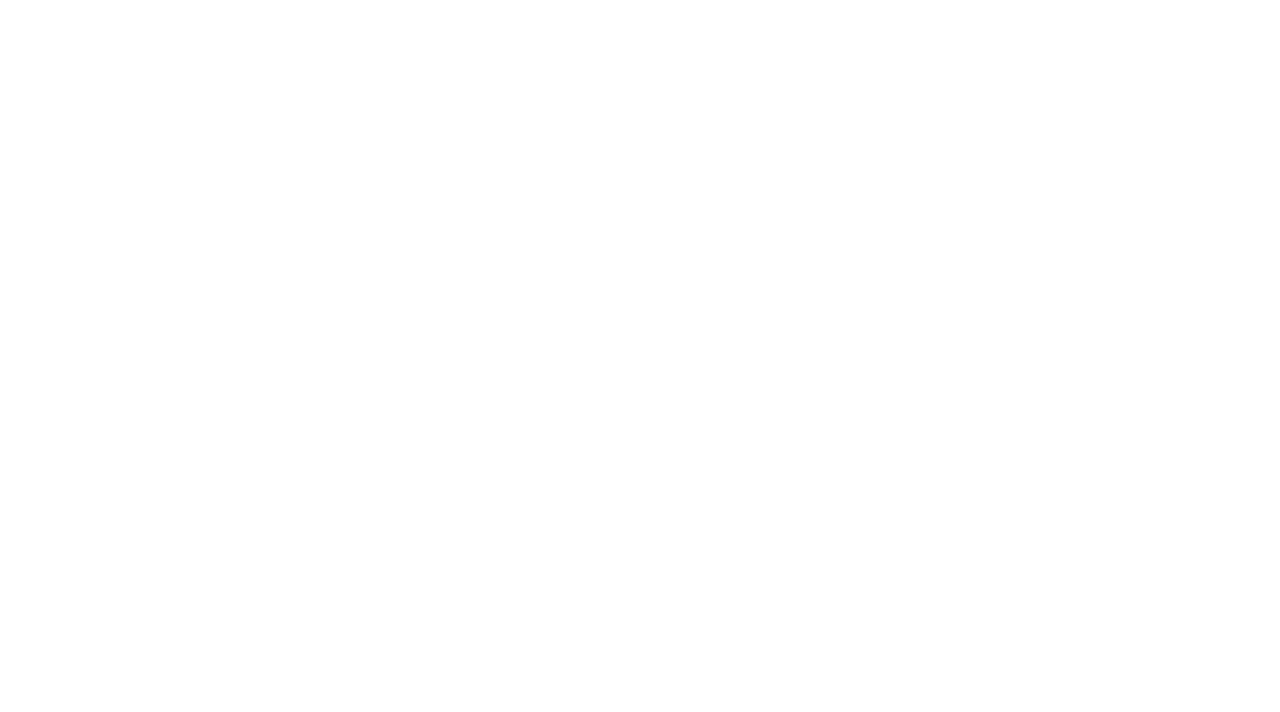
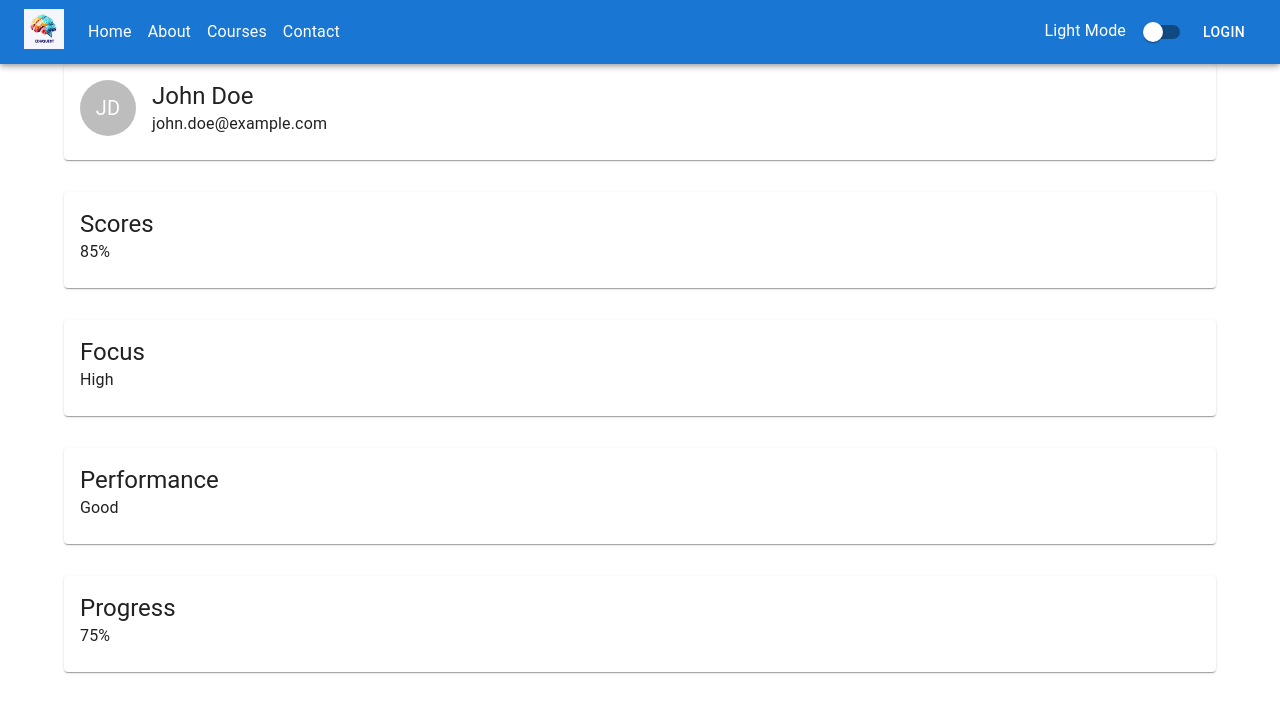
Before and after one commit to kishan20-00/EduQuest, a React (Create React App) app in the folder frontend/: page /profile in a window 1280 px wide. Before the commit this address had no page. Shown: the top 712 px of the page. Built offline with nearby package versions, Linux system fonts and the light colour scheme.

Commit message:
Updated Codes

```diff
--- a/frontend/src/App.js
+++ b/frontend/src/App.js
@@ -1,19 +1,43 @@
-import React from 'react';
+import React, { useState } from 'react';
 import { BrowserRouter as Router, Route, Routes } from 'react-router-dom';
 import SignIn from './components/Signin';
 import SignUp from './components/Signup';
 import { AuthProvider } from './contexts/AuthContext';
+import { ThemeProvider, createTheme } from '@mui/material/styles';
+import CssBaseline from '@mui/material/CssBaseline';
+import HomePage from './components/HomePage';
+import NavBar from './components/Navbar';
+import ProfilePage from './components/Profile';
 
 function App() {
+
+  const [darkMode, setDarkMode] = useState(false);
+
+  const lightTheme = createTheme({
+    palette: {
+      mode: 'light',
+    },
+  });
+
+  const darkTheme = createTheme({
+    palette: {
+      mode: 'dark',
+    },
+  });
+
   return (
     <Router>
     <AuthProvider>
-
+    <ThemeProvider theme={darkMode ? darkTheme : lightTheme}>
+    <CssBaseline />
+    <NavBar darkMode={darkMode} setDarkMode={setDarkMode} />
       <Routes>
-          <Route path="/" element={<SignIn />} />
+      <Route path="/" element={<HomePage />} />
+          <Route path="/signin" element={<SignIn />} />
           <Route path="/signup" element={<SignUp />} />
+          <Route path="/profile" element={<ProfilePage />} />
       </Routes>
-
+      </ThemeProvider>
     </AuthProvider>
     </Router>
   );
--- /dev/null
+++ b/frontend/src/components/HomePage.js
@@ -0,0 +1,81 @@
+import React from 'react';
+import { Box, Typography, Container, Grid, Card, CardContent, CardMedia, CardActionArea } from '@mui/material';
+// import backgroundImage from '../images/your-background-image.jpg';
+
+const courses = [
+  {
+    id: 1,
+    title: 'Cyber Security',
+    description: 'Lorem ipsum dolor sit amet, consectetur adipiscing.',
+    image: 'https://www.technologysolutions.net/wp-content/uploads/2023/09/pros-and-cons-scaled-2560x1280.jpeg'
+  },
+  {
+    id: 2,
+    title: 'Software Engineering',
+    description: 'Quisque nisl eros, pulvinar facilisis justo mollis.',
+    image: 'https://www.herzing.edu/sites/default/files/styles/fp_960_480/public/2020-09/how-to-become-software-engineer.jpg.webp?itok=uuamJN8l'
+  },
+  {
+    id: 3,
+    title: 'Database Management',
+    description: 'Auctor consequat urna. Morbi a bibendum metus.',
+    image: 'https://www.exasol.com/app/uploads/2023/12/thumbnail-what-is-a-relational-database.webp'
+  },
+  {
+    id: 4,
+    title: 'Machine Learning',
+    description: 'Vestibulum ante ipsum primis in faucibus orci luctus.',
+    image: 'https://bitrock.it/wp-content/uploads/2023/12/Blog-Post_Visuals-1.png'
+  }
+];
+
+const HomePage = () => {
+  return (
+    <Box
+      sx={{
+        // backgroundImage: `url(${backgroundImage})`,
+        // backgroundRepeat: 'no-repeat',
+        // backgroundSize: 'cover',
+        // backgroundAttachment: 'fixed',
+        minHeight: '100vh',
+        paddingTop: 8,
+        paddingBottom: 4,
+      }}
+    >
+      <Container>
+        <Typography variant="h3" component="h1" gutterBottom>
+          Welcome to the EduQuest
+        </Typography>
+        <Typography variant="h5" component="h2" gutterBottom>
+          Explore our courses in different areas of Information Technology
+        </Typography>
+        <Grid container spacing={4}>
+          {courses.map((course) => (
+            <Grid item key={course.id} xs={12} sm={6} md={4}>
+              <Card>
+                <CardActionArea>
+                  <CardMedia
+                    component="img"
+                    height="140"
+                    image={course.image}
+                    alt={course.title}
+                  />
+                  <CardContent>
+                    <Typography gutterBottom variant="h5" component="div">
+                      {course.title}
+                    </Typography>
+                    <Typography variant="body2" color="text.secondary">
+                      {course.description}
+                    </Typography>
+                  </CardContent>
+                </CardActionArea>
+              </Card>
+            </Grid>
+          ))}
+        </Grid>
+      </Container>
+    </Box>
+  );
+};
+
+export default HomePage;
--- /dev/null
+++ b/frontend/src/components/Navbar.js
@@ -0,0 +1,91 @@
+import React, { useContext } from 'react';
+import { AppBar, Toolbar, Typography, Switch, Box, IconButton, Menu, MenuItem, Button } from '@mui/material';
+import { Link as RouterLink } from 'react-router-dom';
+import AccountCircle from '@mui/icons-material/AccountCircle';
+import AuthContext from '../contexts/AuthContext';
+import logo from '../images/Logo.png'; // Adjust the path to your logo
+
+const NavBar = ({ darkMode, setDarkMode }) => {
+  const { user, logout } = useContext(AuthContext);
+  const handleThemeChange = () => {
+    setDarkMode(!darkMode);
+  };
+
+  const [anchorEl, setAnchorEl] = React.useState(null);
+
+  const handleMenu = (event) => {
+    setAnchorEl(event.currentTarget);
+  };
+
+  const handleClose = () => {
+    setAnchorEl(null);
+  };
+
+  return (
+    <AppBar position="fixed">
+      <Toolbar>
+        <Box component={RouterLink} to="/" sx={{ textDecoration: 'none', color: 'inherit', marginRight: 2 }}>
+          <img src={logo} alt="EduQuest Logo" style={{ height: '40px' }} />
+        </Box>
+        <Box sx={{ display: 'flex', alignItems: 'center' }}>
+          <Typography variant="body1" component={RouterLink} to="/" sx={{ margin: 1, textDecoration: 'none', color: 'inherit' }}>
+            Home
+          </Typography>
+          <Typography variant="body1" component={RouterLink} to="/about" sx={{ margin: 1, textDecoration: 'none', color: 'inherit' }}>
+            About
+          </Typography>
+          <Typography variant="body1" component={RouterLink} to="/courses" sx={{ margin: 1, textDecoration: 'none', color: 'inherit' }}>
+            Courses
+          </Typography>
+          <Typography variant="body1" component={RouterLink} to="/contact" sx={{ margin: 1, textDecoration: 'none', color: 'inherit' }}>
+            Contact
+          </Typography>
+        </Box>
+        <Box sx={{ flexGrow: 1 }} />
+        <Box>
+          <Typography variant="body1" sx={{ display: 'inline', marginRight: 1 }}>
+            {darkMode ? 'Dark' : 'Light'} Mode
+          </Typography>
+          <Switch checked={darkMode} onChange={handleThemeChange} />
+        </Box>
+        {user ? (
+          <Box>
+            <IconButton
+              size="large"
+              edge="end"
+              aria-label="account of current user"
+              aria-controls="menu-appbar"
+              aria-haspopup="true"
+              onClick={handleMenu}
+              color="inherit"
+            >
+              <AccountCircle />
+            </IconButton>
+            <Menu
+              id="menu-appbar"
+              anchorEl={anchorEl}
+              anchorOrigin={{
+                vertical: 'top',
+                horizontal: 'right',
+              }}
+              keepMounted
+              transformOrigin={{
+                vertical: 'top',
+                horizontal: 'right',
+              }}
+              open={Boolean(anchorEl)}
+              onClose={handleClose}
+            >
+              <MenuItem onClick={handleClose} component={RouterLink} to="/profile">Profile</MenuItem>
+              <MenuItem onClick={handleClose} onClick={logout}>Logout</MenuItem>
+            </Menu>
+          </Box>
+        ) : (
+          <Button color="inherit" component={RouterLink} to="/signin">Login</Button>
+        )}
+      </Toolbar>
+    </AppBar>
+  );
+};
+
+export default NavBar;
--- /dev/null
+++ b/frontend/src/components/Profile.js
@@ -0,0 +1,93 @@
+import React from 'react';
+import { Box, Typography, Container, Grid, Card, CardContent, Avatar } from '@mui/material';
+
+const ProfilePage = () => {
+  const userDetails = {
+    name: 'John Doe',
+    email: 'john.doe@example.com',
+    scores: '85%',
+    focus: 'High',
+    performance: 'Good',
+    progress: '75%'
+  };
+
+  return (
+    <Box
+      sx={{
+        minHeight: '100vh',
+        paddingTop: 8,
+        paddingBottom: 4,
+      }}
+    >
+      <Container>
+        {/* User Details */}
+        <Card sx={{ marginBottom: 4 }}>
+          <CardContent>
+            <Grid container spacing={2} alignItems="center">
+              <Grid item>
+                <Avatar sx={{ width: 56, height: 56 }}>JD</Avatar>
+              </Grid>
+              <Grid item>
+                <Typography variant="h5">{userDetails.name}</Typography>
+                <Typography variant="body1">{userDetails.email}</Typography>
+              </Grid>
+            </Grid>
+          </CardContent>
+        </Card>
+        {/* User Metrics */}
+        <Grid container spacing={4}>
+          <Grid item xs={12}>
+            <Card>
+              <CardContent>
+                <Typography variant="h5" component="div">
+                  Scores
+                </Typography>
+                <Typography variant="body1">
+                  {userDetails.scores}
+                </Typography>
+              </CardContent>
+            </Card>
+          </Grid>
+          <Grid item xs={12}>
+            <Card>
+              <CardContent>
+                <Typography variant="h5" component="div">
+                  Focus
+                </Typography>
+                <Typography variant="body1">
+                  {userDetails.focus}
+                </Typography>
+              </CardContent>
+            </Card>
+          </Grid>
+          <Grid item xs={12}>
+            <Card>
+              <CardContent>
+                <Typography variant="h5" component="div">
+                  Performance
+                </Typography>
+                <Typography variant="body1">
+                  {userDetails.performance}
+                </Typography>
+              </CardContent>
+            </Card>
+          </Grid>
+          <Grid item xs={12}>
+            <Card>
+              <CardContent>
+                <Typography variant="h5" component="div">
+                  Progress
+                </Typography>
+                <Typography variant="body1">
+                  {userDetails.progress}
+                </Typography>
+              </CardContent>
+            </Card>
+          </Grid>
+        </Grid>
+      </Container>
+    </Box>
+  );
+};
+
+export default ProfilePage;
--- a/frontend/src/contexts/AuthContext.js
+++ b/frontend/src/contexts/AuthContext.js
@@ -25,7 +25,7 @@ export const AuthProvider = ({ children }) => {
       axios.defaults.headers.common['Authorization'] = `Bearer ${response.data.token}`;
       setUser({ token: response.data.token });
       console.log(response.data);
-      history('/signup');
+      history('/');
     } catch (error) {
       console.error('Error logging in:', error);
       // Handle specific error messages if needed
@@ -38,7 +38,7 @@ export const AuthProvider = ({ children }) => {
       localStorage.setItem('token', response.data.token);
       axios.defaults.headers.common['Authorization'] = `Bearer ${response.data.token}`;
       setUser({ token: response.data.token });
-      history('/dashboard');
+      history('/');
     } catch (error) {
       console.error('Error signing up:', error);
       // Handle specific error messages if needed
@@ -49,7 +49,7 @@ export const AuthProvider = ({ children }) => {
     localStorage.removeItem('token');
     delete axios.defaults.headers.common['Authorization'];
     setUser(null);
-    history('/signin');
+    history('/');
   };
 
   return (
--- a/frontend/src/index.css
+++ b/frontend/src/index.css
@@ -1,13 +1,5 @@
 body {
   margin: 0;
-  font-family: -apple-system, BlinkMacSystemFont, 'Segoe UI', 'Roboto', 'Oxygen',
-    'Ubuntu', 'Cantarell', 'Fira Sans', 'Droid Sans', 'Helvetica Neue',
-    sans-serif;
-  -webkit-font-smoothing: antialiased;
-  -moz-osx-font-smoothing: grayscale;
+  padding: 0;
+  font-family: 'Roboto', sans-serif;
 }
-
-code {
-  font-family: source-code-pro, Menlo, Monaco, Consolas, 'Courier New',
-    monospace;
-}
```
Also changed, not shown: frontend/src/images/Logo.png (added).
